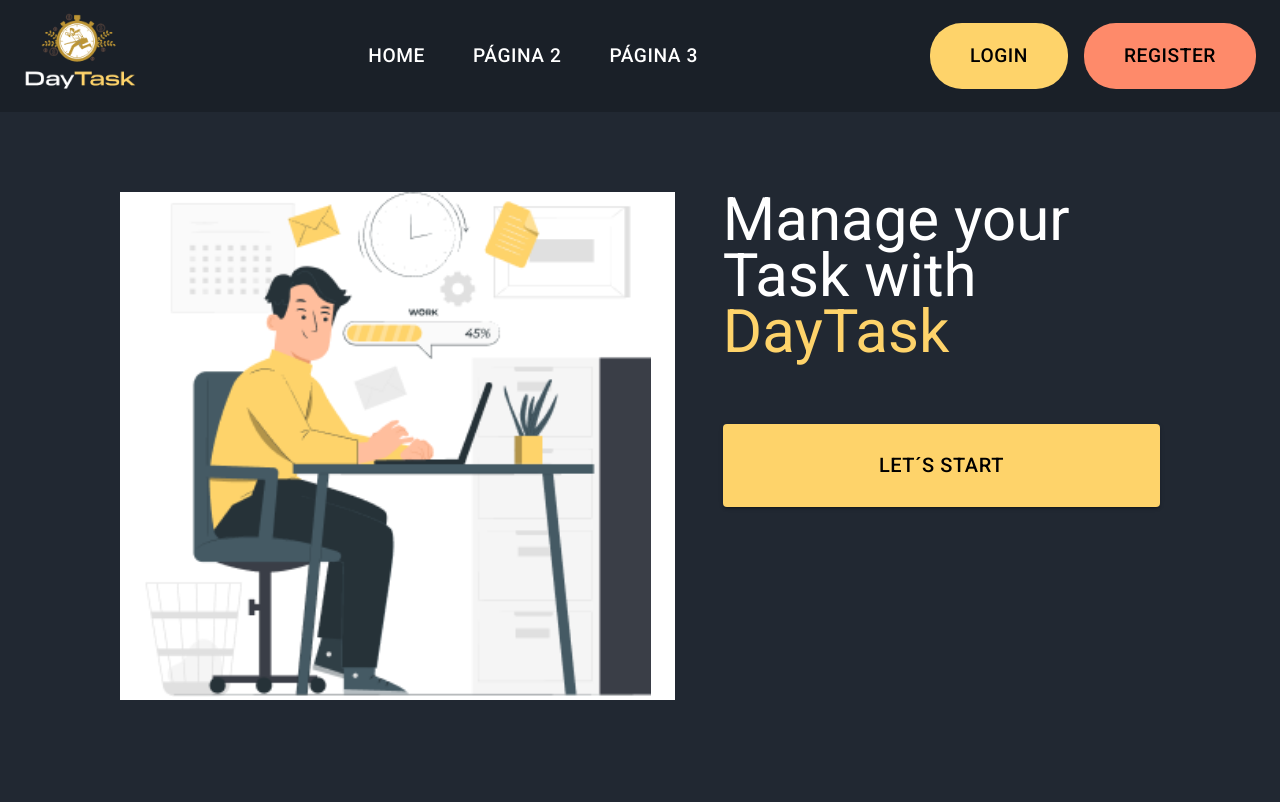
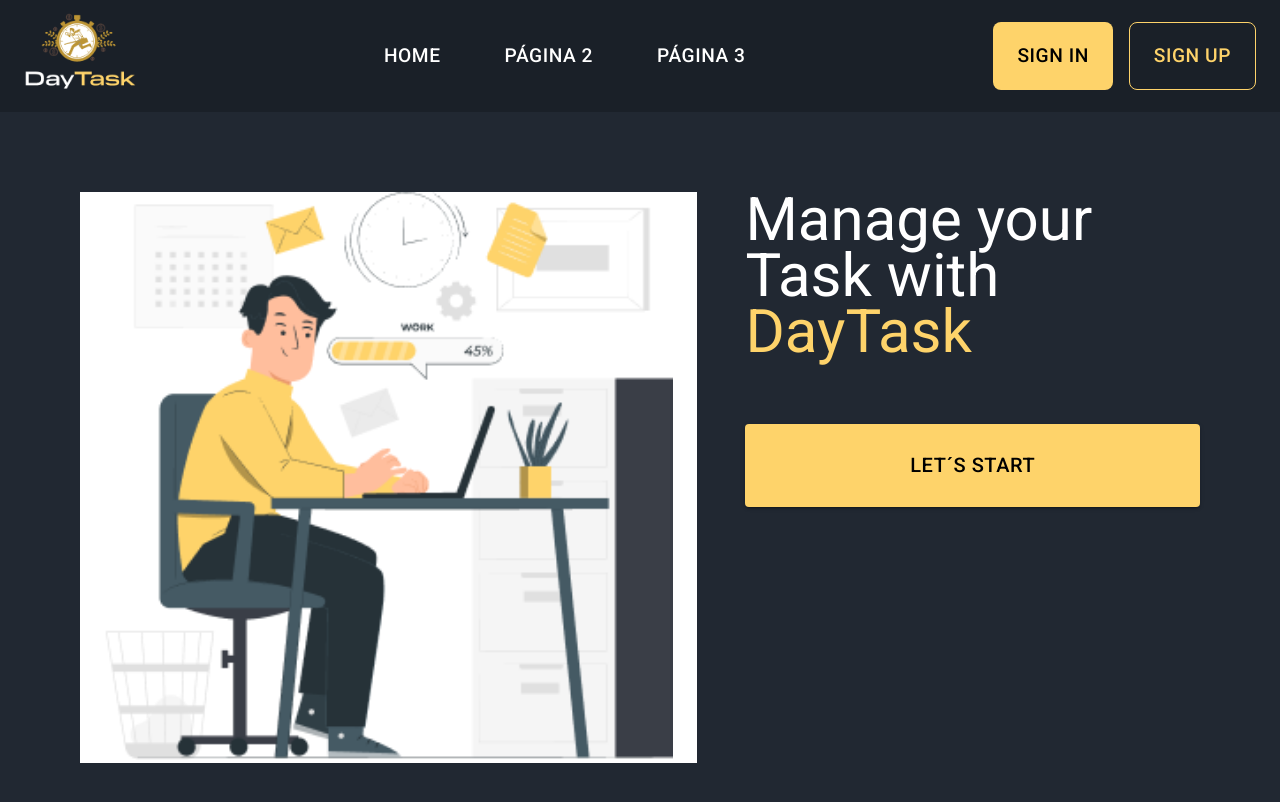
Before and after one commit to PedroAlencarr/WebProgPraticalWork, a React (Vite) app in the folder frontend/: page / in a window 1280 px wide. Shown: the top 802 px of the page. Built offline with nearby package versions, Linux system fonts and the light colour scheme.

Commit message:
fix/Menu style changed

```diff
--- a/frontend/src/assets/styles/_global.scss
+++ b/frontend/src/assets/styles/_global.scss
@@ -16,7 +16,7 @@ img
 .container
 {
     width: 100%;
-    max-width: 1200px;
+    max-width: 1400px;
     height: 100vh;
     margin: auto;
 }
--- a/frontend/src/components/Header/Header.jsx
+++ b/frontend/src/components/Header/Header.jsx
@@ -23,7 +23,7 @@ const StyledMenuItemDesktop = styled(Button)(() => ({
     width: 'fit-content',
     fontSize: '1.2rem',
     color: '#fff',
-    padding: '1rem',
+    padding: '1rem 1.5rem',
     '&:hover': {
         backgroundColor: '#2b3645',
     },
@@ -32,11 +32,8 @@ const StyledMenuItemDesktop = styled(Button)(() => ({
 const StyledButton = styled(Button)(() => ({
     width: 'fit-content',
     fontSize: '1.2rem',
-    padding: '1rem 2.5rem',
-    borderRadius: '2rem',
-    '&:hover': {
-        backgroundColor: '#2b3645',
-    },
+    padding: '1rem 1.5rem',
+    borderRadius: '.5rem',
 }));
 
 export default function Header() {
@@ -53,7 +50,7 @@ export default function Header() {
 
     return (
         <AppBar ref={appBarRef} position='sticky' className='menu' sx={{backgroundColor: '#1a2028', boxShadow: 'none'}}>
-            <Toolbar sx={{ display: 'flex', justifyContent: 'space-between', alignItems: 'center' }}>
+            <Toolbar sx={{ display: 'flex', justifyContent: 'space-between', alignItems: 'center', width: '100%', maxWidth: '1400px', margin: 'auto'}}>
                 <Typography variant="h1">
                     <Link to="/">
                         <img className='menu__logo' src={Logo} alt='DayTask logo'/>
@@ -72,12 +69,12 @@ export default function Header() {
                     </StyledMenuItemDesktop>
                 </Box>
 
-                <Box sx={{ display: { xs: 'none', md: 'flex' }, gap: 2 }}>
-                    <StyledButton component={Link} to="/login" sx={{backgroundColor: '#FED36A', color: '#000'}}>
-                        Login
+                <Box sx={{ display: { xs: 'none', md: 'flex' }, gap: '1rem' }}>
+                    <StyledButton component={Link} to="/login" sx={{backgroundColor: '#FED36A', color: '#000', '&:hover': {backgroundColor: '#E5BC5E'}}}>
+                        Sign In
                     </StyledButton>
-                    <StyledButton component={Link} to="/register" sx={{backgroundColor: '#FE8A6A', color: '#000'}}>
-                        Register
+                    <StyledButton component={Link} to="/register" sx={{backgroundColor: 'transparent', border:'1px solid #FED36A', color: '#FED36A', '&:hover': {backgroundColor: '#2b3645'}}}>
+                        Sign Up
                     </StyledButton>
                 </Box>
 
```
